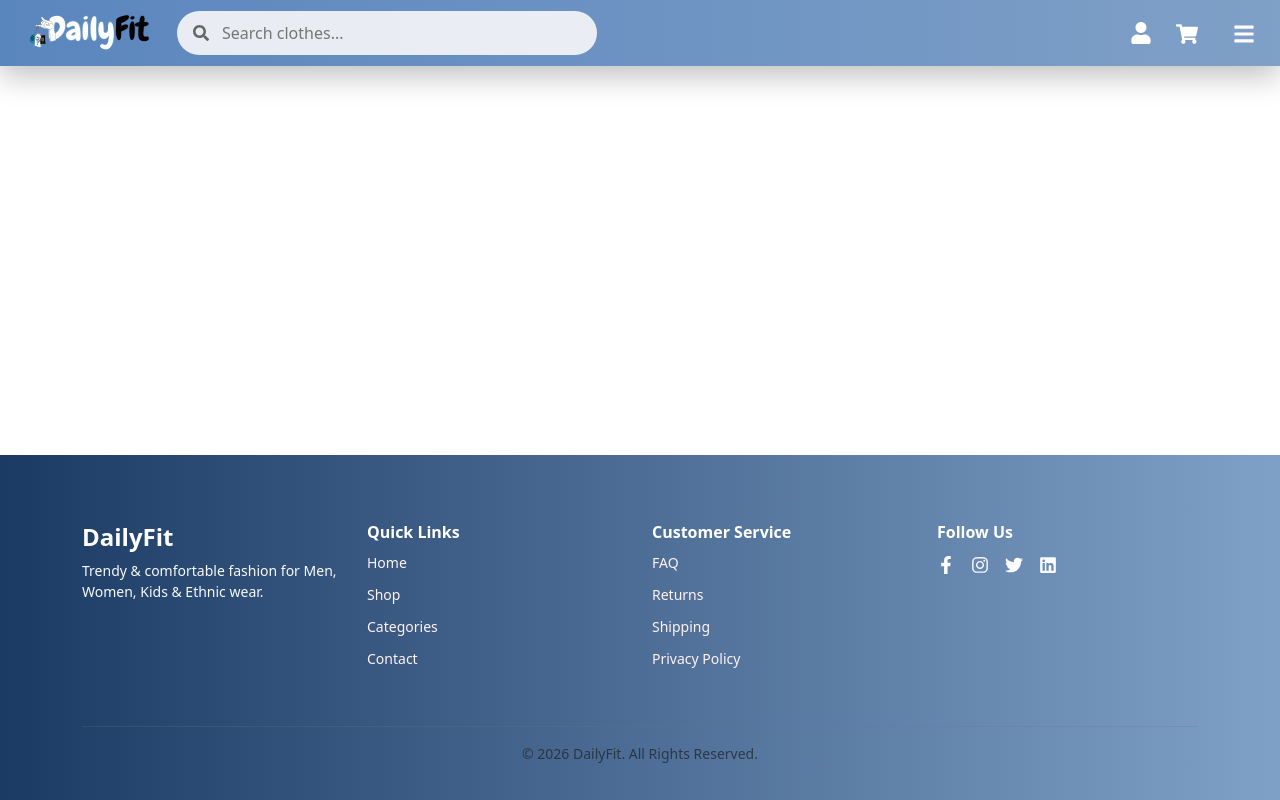
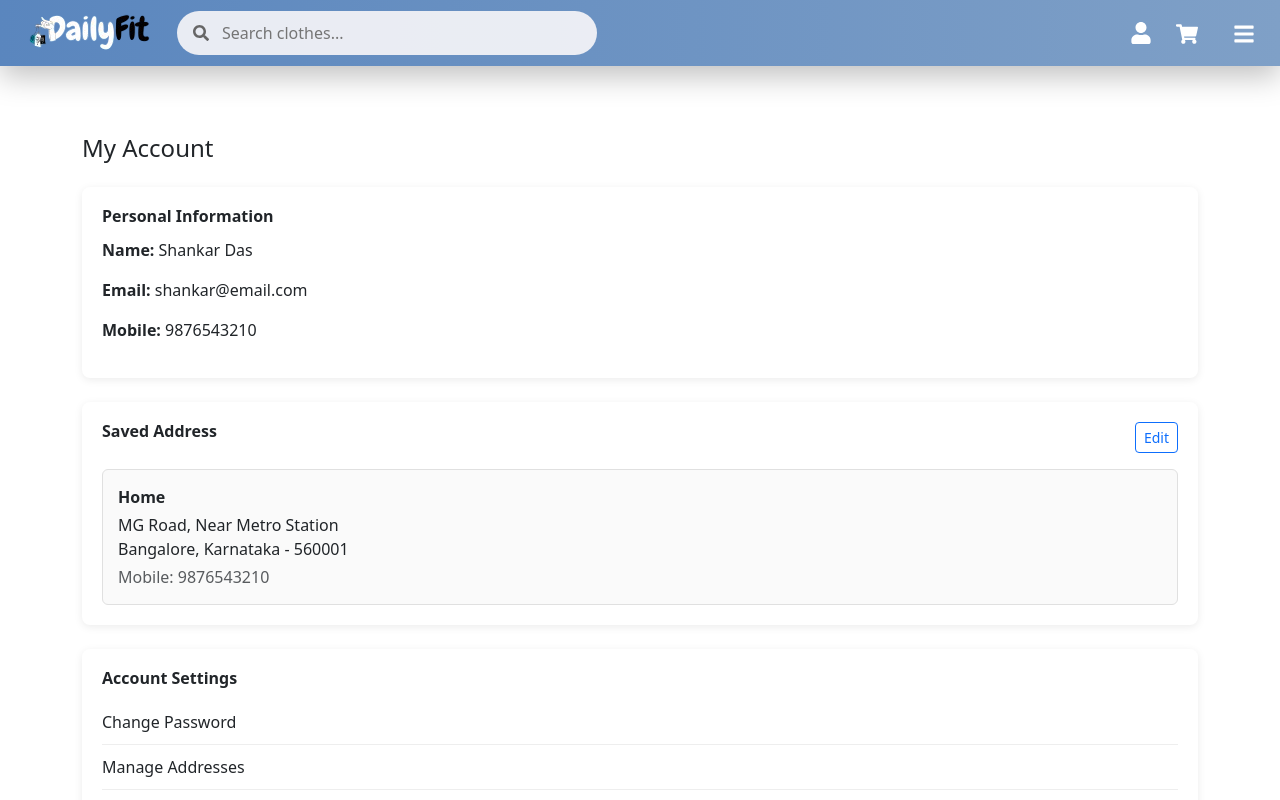
Before and after one commit to shankarcoder23/DailyFit, a React (Vite) app: page /my-account in a window 1280 px wide. Shown: the top 800 px of the page. Built offline with nearby package versions, Linux system fonts and the light colour scheme.

Commit message:
updated myaccount

```diff
--- a/src/App.jsx
+++ b/src/App.jsx
@@ -15,6 +15,7 @@ import Order from "./pages/Order";
 import About from "./pages/About";
 import SubCategory from "./pages/SubCategory";
 import Checkout from "./pages/Checkout";
+import MyAccount from "./pages/Myaccount";
 
 
 
@@ -88,6 +89,7 @@ function App() {
           <Route path="/contact" element={<Contact />} />
           <Route path="/order" element={<Order />} />
           <Route path="/about" element={<About />} />
+          <Route path="/my-account" element={<MyAccount />} />
 
           {/* Sub Category */}
           <Route
--- /dev/null
+++ b/src/assets/css/myaccount.css
@@ -0,0 +1,34 @@
+.account-card {
+  background: #fff;
+  padding: 20px;
+  border-radius: 8px;
+  box-shadow: 0 2px 8px rgba(0,0,0,0.08);
+}
+
+.section-title {
+  font-weight: 600;
+  margin-bottom: 12px;
+}
+
+.address-box {
+  border: 1px solid #e0e0e0;
+  padding: 15px;
+  border-radius: 6px;
+  background: #fafafa;
+}
+
+.account-links {
+  list-style: none;
+  padding: 0;
+  margin: 0;
+}
+
+.account-links li {
+  padding: 10px 0;
+  border-bottom: 1px solid #eee;
+  cursor: pointer;
+}
+
+.account-links li:hover {
+  color: #2874f0;
+}
--- a/src/components/Navbar.jsx
+++ b/src/components/Navbar.jsx
@@ -126,6 +126,18 @@ const Navbar = ({ cartCount }) => {
           {/* Sidebar Links */}
           <ul className="sidebar-links">
 
+            <li>
+    <NavLink
+      to="/my-account"
+      onClick={() => {
+        const offcanvas = document.querySelector(".offcanvas.show");
+        if (offcanvas) offcanvas.classList.remove("show");
+      }}
+    >
+      My Account
+    </NavLink>
+  </li>
+
 
             <li>
               <NavLink
--- /dev/null
+++ b/src/pages/Myaccount.jsx
@@ -0,0 +1,50 @@
+import "../assets/css/myaccount.css";
+
+const MyAccount = () => {
+  return (
+    <div className="container my-5">
+
+      <h4 className="mb-4">My Account</h4>
+
+      {/* PROFILE CARD */}
+      <div className="account-card mb-4">
+        <h6 className="section-title">Personal Information</h6>
+        <p><strong>Name:</strong> Shankar Das</p>
+        <p><strong>Email:</strong> shankar@email.com</p>
+        <p><strong>Mobile:</strong> 9876543210</p>
+      </div>
+
+      {/* ADDRESS CARD */}
+      <div className="account-card mb-4">
+        <div className="d-flex justify-content-between align-items-center">
+          <h6 className="section-title">Saved Address</h6>
+          <button className="btn btn-sm btn-outline-primary">
+            Edit
+          </button>
+        </div>
+
+        <div className="address-box mt-3">
+          <p className="fw-bold mb-1">Home</p>
+          <p className="mb-1">
+            MG Road, Near Metro Station<br />
+            Bangalore, Karnataka - 560001
+          </p>
+          <p className="text-muted mb-0">Mobile: 9876543210</p>
+        </div>
+      </div>
+
+      {/* ACCOUNT ACTIONS */}
+      <div className="account-card">
+        <h6 className="section-title">Account Settings</h6>
+        <ul className="account-links">
+          <li>Change Password</li>
+          <li>Manage Addresses</li>
+          <li>Logout</li>
+        </ul>
+      </div>
+
+    </div>
+  );
+};
+
+export default MyAccount;
```
